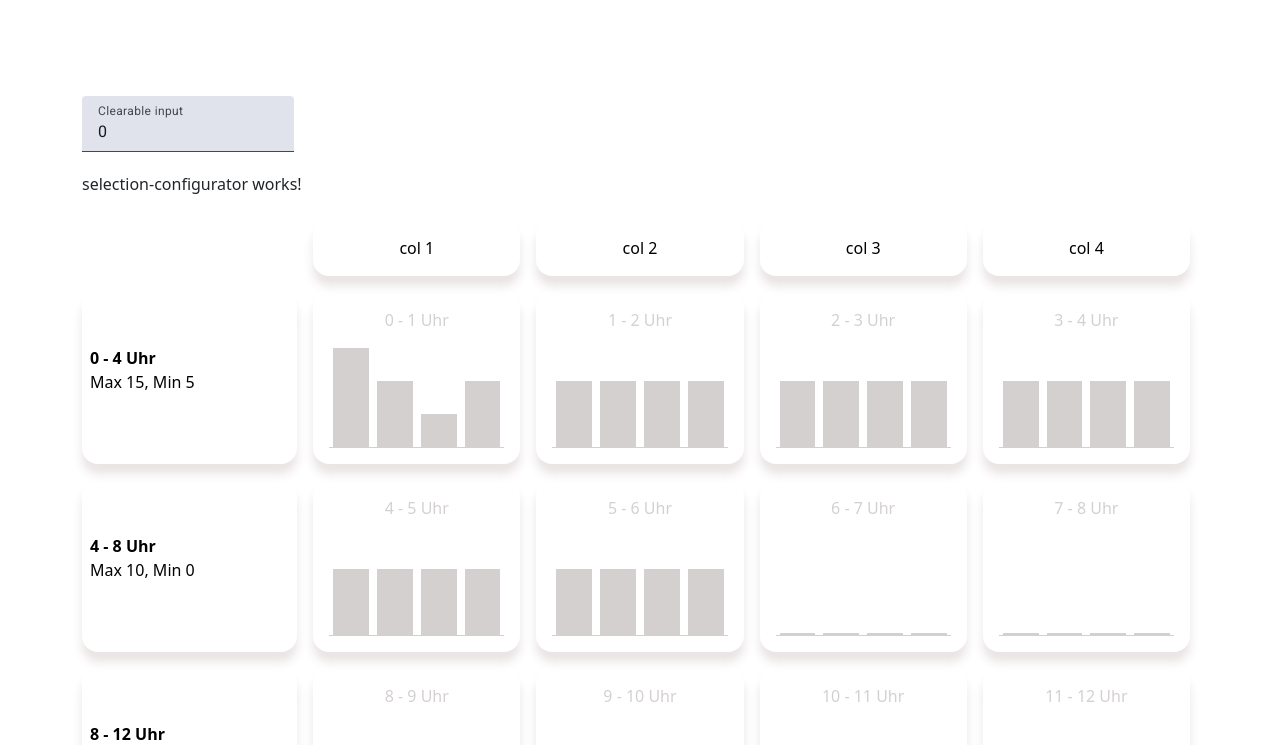
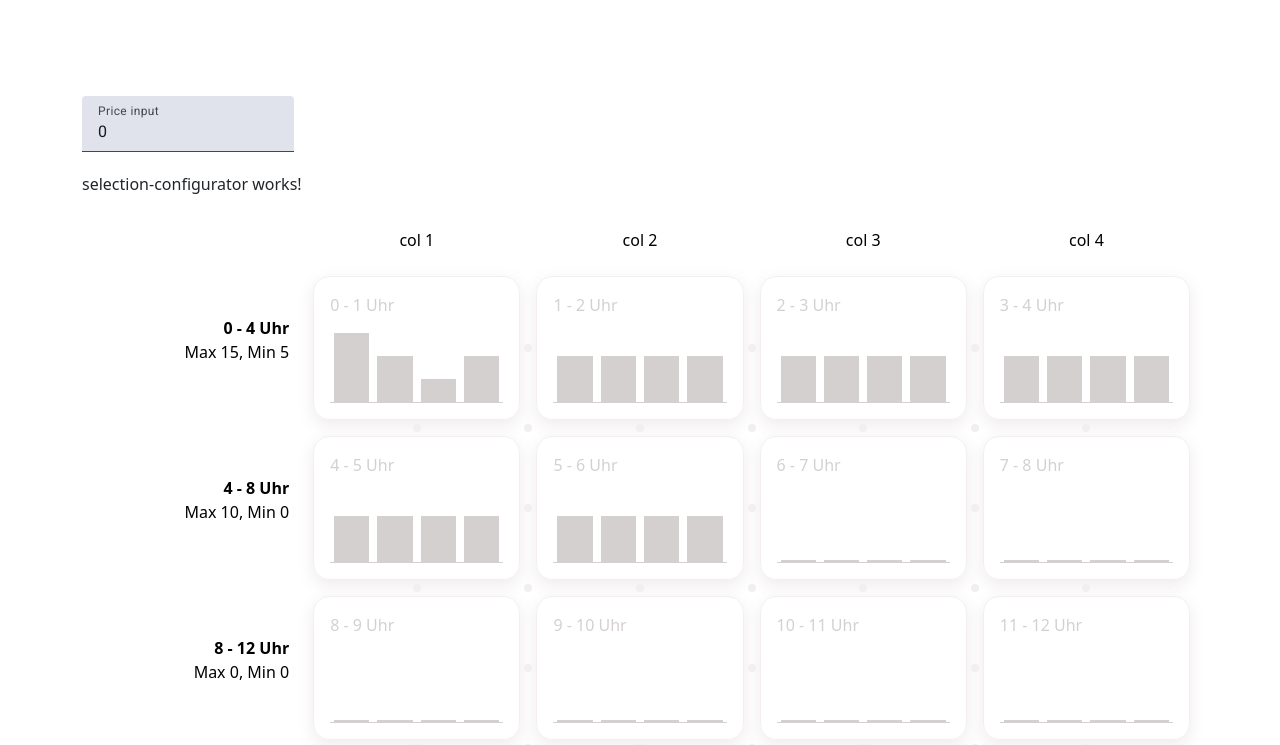
Before and after one commit to dominic-gut-vgt/multi-select-price-input-poc, an Angular app in the folder frontend/: page /energy-price-editor in a window 1280 px wide. Shown: the top 745 px of the page. Built offline with nearby package versions, Linux system fonts and the light colour scheme.

Commit message:
fixed selection and price change mechanism

```diff
--- a/frontend/src/app/pages/energy-price-editor/components/one-day-grid/one-day-grid.component.html
+++ b/frontend/src/app/pages/energy-price-editor/components/one-day-grid/one-day-grid.component.html
@@ -14,9 +14,36 @@
   </button>
   }
   <div class="one-hour-container">
-    <app-one-hour-block [hour]="$index" [quarterHourValues]="quarterHouerValues"
-      [quarterHourChangeAllowed]="quarterHourChangeAllowed()[$index]" [quarterHoursSelection]="quarterHoursSelection()[$index]"
-      [maxInterdayValue]="maxInterdayValue()" (quarterHoursSelectionChange)="onOneHourQuarterHoursSelecionChange($event,$index)" ></app-one-hour-block>
+    <!-- One hour block -->
+    <app-one-hour-block [index]="$index" [quarterHourValues]="quarterHouerValues"
+      [quarterHourChangeAllowed]="quarterHourChangeAllowed()[$index]"
+      [quarterHoursSelection]="quarterHoursSelection()[$index]" [maxInterdayValue]="maxInterdayValue()"
+      (quarterHoursSelectionChange)="onOneHourQuarterHoursSelecionChange($event,$index)"></app-one-hour-block>
+
+    <!-- quartet selector -->
+    @if(!($index%itemsPerRow===3)){
+    @if($index<20){ <button class="quartet-selector special-selector" (click)="selectQuartet($index)">
+      <div class="special-selector-visualisation"></div>
+      </button>
+      }
+
+
+      <!-- dual selector horizontal-->
+      <div class="dual-selector-horizontal-container">
+        <button class="dual-selector-horizontal special-selector" (click)="selectTwoHorizontal($index)">
+          <div class="special-selector-visualisation"></div>
+        </button>
+      </div>
+      }
+
+      <!-- dual selector vertical-->
+      @if($index<20){ <div class="dual-selector-vertical-container">
+        <button class="dual-selector-vertical special-selector" (click)="selectTwoVertical($index)">
+          <div class="special-selector-visualisation"></div>
+        </button>
   </div>
   }
+
 </div>
+}
+</div>
--- a/frontend/src/app/pages/energy-price-editor/components/one-day-grid/one-day-grid.component.scss
+++ b/frontend/src/app/pages/energy-price-editor/components/one-day-grid/one-day-grid.component.scss
@@ -4,10 +4,9 @@
 
   .header-item {
     margin: var(--space-2);
-    padding: var(--space-3);
+    padding: var(--space-2);
     width: calc(100% / 4);
-    box-shadow: var(--box-shadow-std);
-    border-radius: var(--radius-m);
+
     display: flex;
     justify-content: center;
   }
@@ -21,17 +20,64 @@
   .row-info-item {
     width: calc(100% / 5 - var(--space-2));
     padding: var(--space-2);
-    margin: var(--space-2) var(--space-2) var(--space-2) 0px ;
-    box-shadow: var(--box-shadow-std);
-    border-radius: var(--radius-m);
+    margin: var(--space-2) var(--space-2) var(--space-2) 0px;
+
     display: flex;
     flex-direction: column;
     justify-content: center;
-    align-items: flex-start;
+    align-items: flex-end;
   }
 
   .one-hour-container {
     width: calc(100% / 5);
     padding: var(--space-2);
+    position: relative;
+
+    // special selectors----------------------
+    $special-selector-size: var(--space-4);
+    $special-selector-shift: calc(-1 * $special-selector-size / 2);
+
+    .special-selector {
+      width: $special-selector-size;
+      height: $special-selector-size;
+      display: flex;
+      justify-content: center;
+      align-items: center;
+      z-index: 3;
+
+     .special-selector-visualisation{
+      width: var(--space-2);
+      height: var(--space-2);
+      background-color: var(--gray-100);
+      border-radius: 50%;
+     }
+    }
+
+    .quartet-selector {
+      position: absolute;
+      bottom: $special-selector-shift;
+      right: $special-selector-shift;
+    }
+
+    .dual-selector-vertical-container {
+      position: absolute;
+      bottom:  $special-selector-shift;
+      left: 0;
+      width: 100%;
+      display: flex;
+      justify-content: center;
+    }
+
+    .dual-selector-horizontal-container {
+      position: absolute;
+      top: 0;
+      right: $special-selector-shift;
+      height: 100%;
+      display: flex;
+      flex-direction: column;
+      justify-content: center;
+    }
+
+
   }
 }
--- a/frontend/src/app/pages/energy-price-editor/components/one-day-grid/one-day-grid.component.ts
+++ b/frontend/src/app/pages/energy-price-editor/components/one-day-grid/one-day-grid.component.ts
@@ -1,5 +1,5 @@
 import { CommonModule } from '@angular/common';
-import { Component, computed, input, output, signal } from '@angular/core';
+import { Component, computed, input, output, signal, viewChildren } from '@angular/core';
 import { OneHourBlockComponent } from '../one-hour-block/one-hour-block.component';
 import { OneDayData } from '../../interfaces/one-day-data.interface';
 
@@ -19,7 +19,10 @@ export class OneDayGridComponent {
   oneDayData = input.required<OneDayData>();
 
   //consts
-  private readonly itemsPerRow = 4;
+  protected readonly itemsPerRow = 4;
+
+  //viewchildren
+  private oneHourBlocks = viewChildren(OneHourBlockComponent);
 
   //derived data
   protected maxInterdayValue = computed(() => {
@@ -57,43 +60,54 @@ export class OneDayGridComponent {
         }
       }
     }
-
-
     return allowedMap
   });
 
 
   protected selectRow(rowInd: number): void {
-    console.log(rowInd);
-    this.quarterHoursSelection.update(state => {
-      const newState: boolean[][] = JSON.parse(JSON.stringify(state));
-      for (let i = 0; i < 24; i++) {
-        for (let j = 0; j < 4; j++) {
-          if (i >= rowInd * this.itemsPerRow && i < rowInd * this.itemsPerRow + 4) {
-            newState[i][j] = true;
-          }
-        }
-      }
-      return newState;
-    });
+    const oneHourBlocksToSelect = this.oneHourBlocks()?.filter(block => block.index() >= rowInd * this.itemsPerRow && block.index() < rowInd * this.itemsPerRow + this.itemsPerRow);
+    const isSelected = !this.getAllQuarterHoursOfOneHourBlocksAreSelected(oneHourBlocksToSelect);
+    oneHourBlocksToSelect.forEach(block => block?.setSelectedOfFullHour(true, isSelected))
   }
 
   protected selectCol(colInd: number): void {
-    this.quarterHoursSelection.update(state => {
-      const newState: boolean[][] = JSON.parse(JSON.stringify(state));
-      for (let i = 0; i < 24; i++) {
-        for (let j = 0; j < 4; j++) {
-          if (i % 4 === colInd) {
-            newState[i][j] = true;
-          }
-        }
-      }
-      return newState;
-    });
+    const oneHourBlocksToSelect = this.oneHourBlocks()?.filter(block => block.index() % this.itemsPerRow === colInd);
+    const isSelected = !this.getAllQuarterHoursOfOneHourBlocksAreSelected(oneHourBlocksToSelect);
+    oneHourBlocksToSelect.forEach(block => block?.setSelectedOfFullHour(true, isSelected))
   }
 
+  //special selectors
+  protected selectQuartet(ind: number): void {
+    const oneHourBlocksToSelect = [
+      this.oneHourBlocks()?.at(ind),
+      this.oneHourBlocks()?.at(ind + 1),
+      this.oneHourBlocks()?.at(ind + this.itemsPerRow),
+      this.oneHourBlocks()?.at(ind + this.itemsPerRow + 1),
+    ]
+    const isSelected = !this.getAllQuarterHoursOfOneHourBlocksAreSelected(oneHourBlocksToSelect);
+    oneHourBlocksToSelect.forEach(block => block?.setSelectedOfFullHour(true, isSelected))
+  }
+
+  protected selectTwoVertical(ind: number): void {
+    const oneHourBlocksToSelect = [
+      this.oneHourBlocks()?.at(ind),
+      this.oneHourBlocks()?.at(ind + this.itemsPerRow),
+    ]
+    const isSelected = !this.getAllQuarterHoursOfOneHourBlocksAreSelected(oneHourBlocksToSelect);
+    oneHourBlocksToSelect.forEach(block => block?.setSelectedOfFullHour(true, isSelected))
+  }
+
+  protected selectTwoHorizontal(ind: number): void {
+    const oneHourBlocksToSelect = [
+      this.oneHourBlocks()?.at(ind),
+      this.oneHourBlocks()?.at(ind + 1),
+    ]
+    const isSelected = !this.getAllQuarterHoursOfOneHourBlocksAreSelected(oneHourBlocksToSelect);
+    oneHourBlocksToSelect.forEach(block => block?.setSelectedOfFullHour(true, isSelected))
+  }
+
+  //events
   protected onOneHourQuarterHoursSelecionChange(quarterHoursSelection: boolean[], hour: number): void {
-    console.log("now");
     this.quarterHoursSelection.update((state) => {
       const newState: boolean[][] = JSON.parse(JSON.stringify(state));
       newState[hour] = quarterHoursSelection;
@@ -101,5 +115,12 @@ export class OneDayGridComponent {
     })
   }
 
+  //getters
+  getQuarterHoursSelection(): boolean[][] {
+    return this.quarterHoursSelection();
+  }
 
+  getAllQuarterHoursOfOneHourBlocksAreSelected(oneHourBlocks: (OneHourBlockComponent | undefined)[]): boolean {
+    return oneHourBlocks.find(block => !block?.getAllQuarterHoursSelected()) === undefined
+  }
 }
--- a/frontend/src/app/pages/energy-price-editor/components/one-hour-block/one-hour-block.component.html
+++ b/frontend/src/app/pages/energy-price-editor/components/one-hour-block/one-hour-block.component.html
@@ -1,6 +1,7 @@
-<button class="one-hour-block" (click)="setSelectedOfFullHour(true)" >
+<div class="one-hour-block" >
+  <button class="clickable-bg" (click)="setSelectedOfFullHour()"></button>
   <div class="block-infos">
-    <p>{{hour()}} - {{hour()+1}} Uhr</p>
+    <p>{{index()}} - {{index()+1}} Uhr</p>
   </div>
   <div class="chart">
     @for(quarterHour of quarterHourValues();track $index){
@@ -12,4 +13,4 @@
     </button>
     }
   </div>
-</button>
+</div>
--- a/frontend/src/app/pages/energy-price-editor/components/one-hour-block/one-hour-block.component.scss
+++ b/frontend/src/app/pages/energy-price-editor/components/one-hour-block/one-hour-block.component.scss
@@ -1,36 +1,51 @@
-.one-hour-block{
+$chart-height:70px;
+
+.one-hour-block {
   width: calc(100%);
   width: calc(100%);
   padding: var(--space-3);
   box-shadow: var(--box-shadow-std);
+  border: solid 1px var(--gray-100);
   border-radius: var(--radius-m);
+  position: relative;
 
-  .block-infos{
-    p{
+  .clickable-bg {
+    position: absolute;
+    left: 0;
+    top: 0;
+    z-index: 1;
+    width: 100%;
+    height: 100%;
+  }
+
+  .block-infos {
+    p {
       color: var(--gray-300);
     }
   }
 
-  .chart{
+  .chart {
     width: 100%;
-    height: 100px;
+    height: $chart-height;
     display: flex;
     align-items: flex-end;
     border-bottom: solid 1px var(--gray-300);
     position: relative;
     z-index: 2;
+    pointer-events: none;
 
-    .bar{
+    .bar {
       width: calc(100% / 4 - var(--space-1) * 2);
-      margin:0px var(--space-1);
+      margin: 0px var(--space-1);
       background-color: var(--gray-300);
       transition: 0.4s height, 0.4s background-color;
+      pointer-events: all;
 
-      &.change-allowed{
+      &.change-allowed {
         background-color: var(--secondary-color);
       }
 
-      &.selected{
+      &.selected {
         background-color: var(--primary-color);
       }
     }
--- a/frontend/src/app/pages/energy-price-editor/components/one-hour-block/one-hour-block.component.ts
+++ b/frontend/src/app/pages/energy-price-editor/components/one-hour-block/one-hour-block.component.ts
@@ -9,7 +9,7 @@ import { Component, computed, input, model, output, signal } from '@angular/core
 })
 export class OneHourBlockComponent {
   //inputs
-  hour = input.required<number>();
+  index = input.required<number>();
   maxInterdayValue = input.required<number>();
   quarterHourChangeAllowed = input.required<boolean[]>(); //4 booleans if hour could be changed
   quarterHourValues = model.required<number[]>(); // 4 quarter hours in an hour
@@ -27,10 +27,20 @@ export class OneHourBlockComponent {
     });
   }
 
-  protected setSelectedOfFullHour(isSelected:boolean): void {
+  public setSelectedOfFullHour(force:boolean=false,isSelected:boolean=true): void {
+    if(!force){
+      if (this.quarterHoursSelection().find(s => !s) === undefined) {
+        isSelected = false;
+      }
+    }
+
     this.quarterHoursSelection.update((state) => {
       return Array.from({ length: state.length }, () => isSelected);
     });
   }
 
+  public getAllQuarterHoursSelected(): boolean {
+    return this.quarterHoursSelection().find(s => !s) === undefined;
+  }
+
 }
--- a/frontend/src/app/pages/energy-price-editor/energy-price-editor.component.html
+++ b/frontend/src/app/pages/energy-price-editor/energy-price-editor.component.html
@@ -3,8 +3,8 @@
     <div class="row py-5 my-5">
       <div class="col-12">
         <mat-form-field class="example-form-field">
-          <mat-label>Clearable input</mat-label>
-          <input matInput type="text" [(ngModel)]="price">
+          <mat-label>Price input</mat-label>
+          <input matInput type="number" [min]="0" [(ngModel)]="price" (input)="onPriceInputChange()">
         </mat-form-field>
       </div>
       <div class="col-12">
--- a/frontend/src/app/pages/energy-price-editor/energy-price-editor.component.ts
+++ b/frontend/src/app/pages/energy-price-editor/energy-price-editor.component.ts
@@ -1,5 +1,5 @@
 import { CommonModule } from '@angular/common';
-import { Component, computed, effect, model, signal } from '@angular/core';
+import { Component, computed, effect, model, signal, viewChild, viewChildren } from '@angular/core';
 import { MatIconModule } from '@angular/material/icon';
 import { MatButtonModule } from '@angular/material/button';
 import { FormsModule } from '@angular/forms';
@@ -17,8 +17,12 @@ import { PRICE_VALUES_DUMMY_DATA_ONE, PRICE_VALUES_DUMMY_DATA_TWO } from './comp
   imports: [CommonModule, SelectionConfiguratorComponent, OneDayGridComponent, MatFormFieldModule, MatInputModule, FormsModule, MatButtonModule, MatIconModule],
 })
 export class EnergyPriceEditorComponent {
+
+  //viewchildren
+  private oneDayGrid = viewChild(OneDayGridComponent);
+
+  //data
   protected price = model(0);
-
   protected allDaysData = signal<OneDayData[]>([
     {
       date: new Date('2025-04-28T00:00:00.588Z').toISOString(),
@@ -30,19 +34,36 @@ export class EnergyPriceEditorComponent {
     }
   ])
 
-  protected currentSelectedDataInd = signal(0);
+  //derived data
 
   protected currentSelectedDayData = computed<OneDayData>(() => {
     return this.allDaysData()[this.currentSelectedDataInd()];
   });
 
-  constructor() {
-    effect(() => {
-      console.log(this.price());
-    });
-  }
+  //flags
+  protected currentSelectedDataInd = signal(0);
 
 
+  protected onPriceInputChange(): void {
+    const quarterHoursSelection = this.oneDayGrid()?.getQuarterHoursSelection();
+    if (quarterHoursSelection) {
+      this.allDaysData.update(state => {
+        const newState:OneDayData[] = JSON.parse(JSON.stringify(state));
+        const prices = this.currentSelectedDayData().prices;
+        const result: number[][] = [];
 
+        for (let i = 0; i < prices.length; i++) {
+          const row: number[] = [];
+          for (let j = 0; j < prices[i].length; j++) {
+            row.push(quarterHoursSelection[i][j] ? this.price() : prices[i][j]);
+          }
+          result.push(row);
+        }
 
+        newState[this.currentSelectedDataInd()].prices = result;
+
+        return newState;
+      });
+    }
+  }
 }
--- a/frontend/src/styles/helpers/_variables.scss
+++ b/frontend/src/styles/helpers/_variables.scss
@@ -130,6 +130,6 @@
   /*************************
 || BOX-SHADOWS
 **************************/
-  --fix-box-boxshadow: rgb(150 120 120 / 20%);
-  --box-shadow-std: 0px 10px 10px var(--fix-box-boxshadow);
+  --fix-box-boxshadow: rgb(150 120 120 / 15%);
+  --box-shadow-std: 0px 5px 15px var(--fix-box-boxshadow);
 }
```
